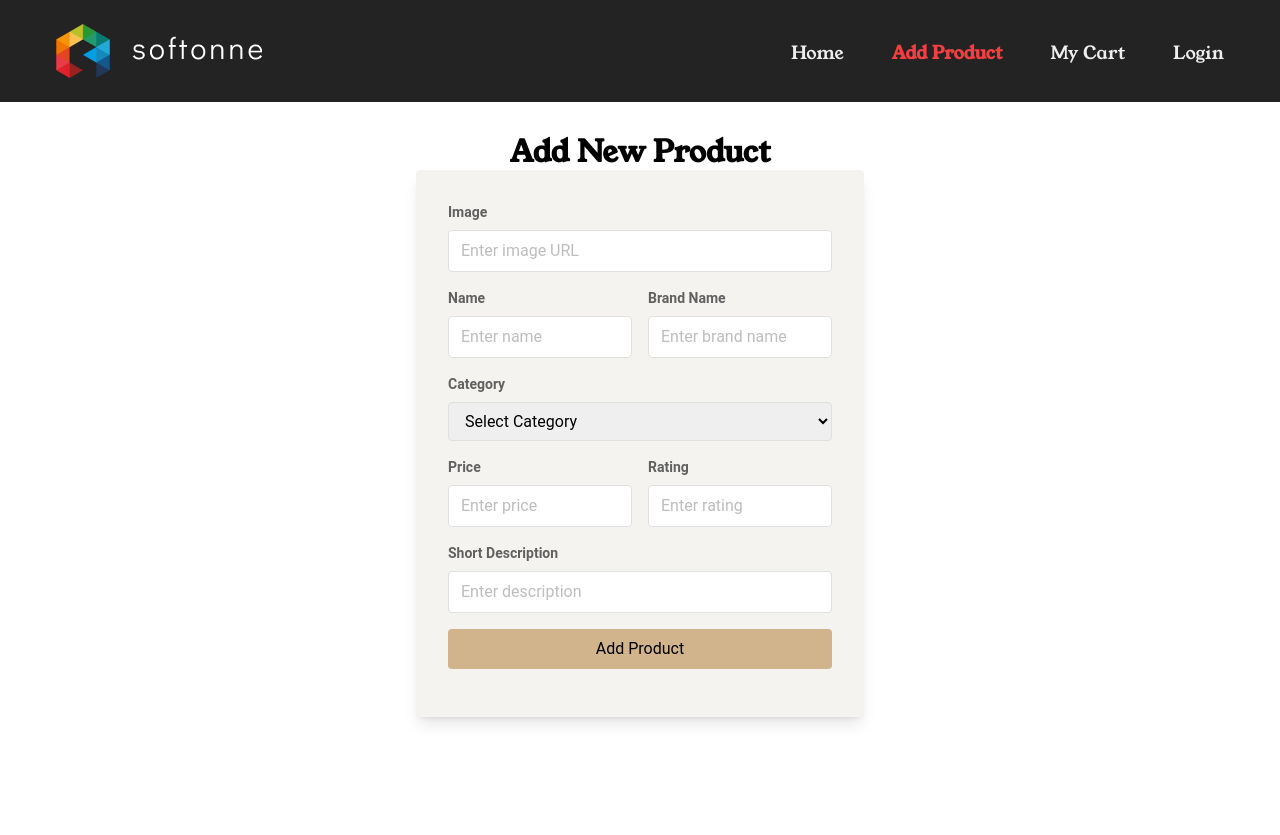
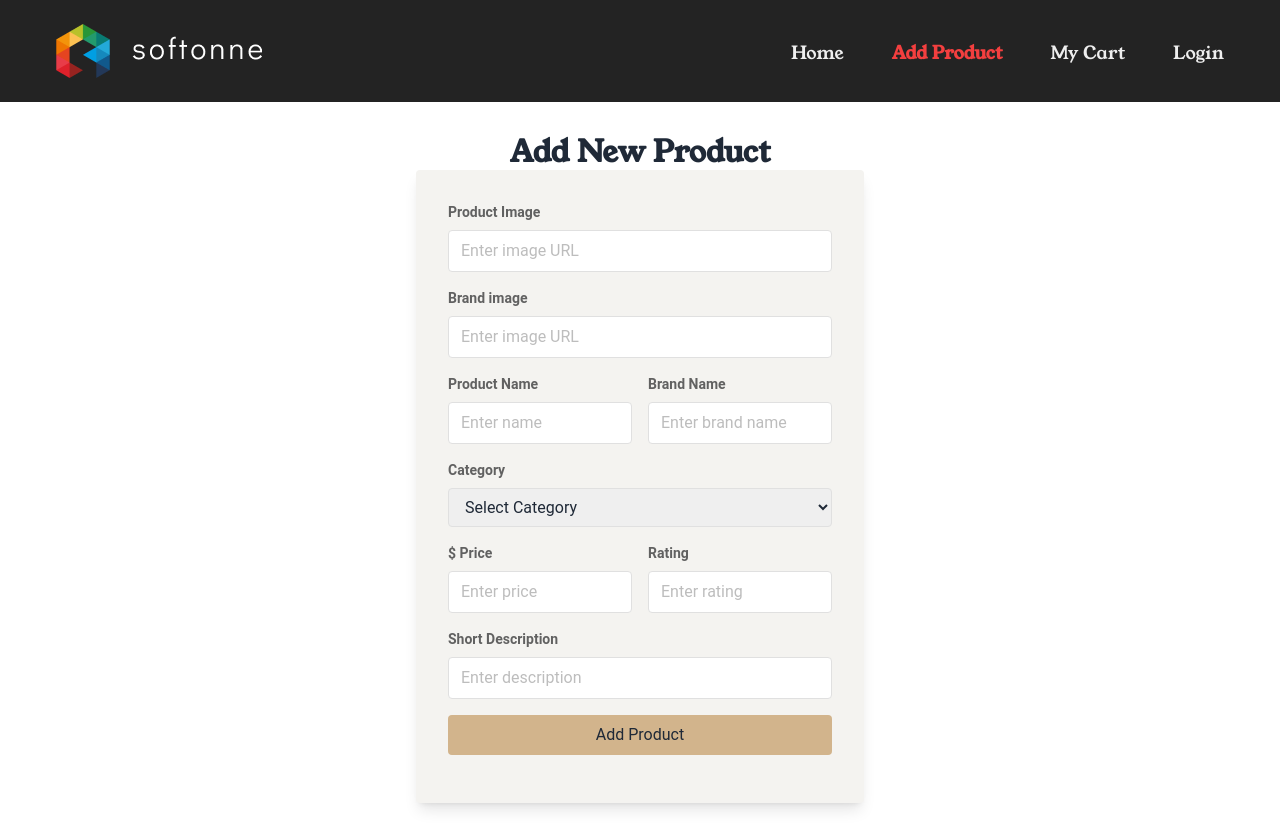
Before and after one commit to Amimu10/Softnee-Electronic-Brandshop-Frontend, a React (Vite) app: page /products in a window 1280 px wide. Before the commit the page ends 800 px from the top, so only its background shows below. Built offline with nearby package versions, Linux system fonts and the light colour scheme.

Commit message:
update brand name & logo from the database 7 shows them in homepage

```diff
--- a/package.json
+++ b/package.json
@@ -28,6 +28,7 @@
     "@types/react-dom": "^18.2.7",
     "@vitejs/plugin-react": "^4.0.3",
     "autoprefixer": "^10.4.16",
+    "daisyui": "^3.9.3",
     "eslint": "^8.45.0",
     "eslint-plugin-react": "^7.32.2",
     "eslint-plugin-react-hooks": "^4.6.0",
--- a/src/components/AddProduct.jsx
+++ b/src/components/AddProduct.jsx
@@ -5,6 +5,7 @@ const AddProduct = () => {
     e.preventDefault();
     const form = e.target;
     const image = form.image.value;
+    const brand_image = form.brand_image.value;
     const name = form.name.value;
     const brand = form.brand.value;
     const category = form.category.value;
@@ -12,9 +13,9 @@ const AddProduct = () => {
     const rating = form.rating.value;
     const description = form.description.value;
 
-    const newProduct = {image, name, brand, category, price, rating, description};
+    const newProduct = {image, brand_image, name, brand, category, price, rating, description};
     console.log(newProduct);
-    fetch('http://localhost:5000/category', {
+    fetch('http://localhost:5000/products', {
       method: 'POST',
       headers: {
         'content-type': 'application/json'
@@ -49,7 +50,7 @@ const AddProduct = () => {
             htmlFor="image"
             className="block text-left text-gray-700 text-sm font-bold mb-2"
           >
-            Image
+           Product Image
           </label>
           <input
             type="text"
@@ -57,7 +58,22 @@ const AddProduct = () => {
             name="image"
             placeholder="Enter image URL"
             className="w-full px-3 py-2 border border-gray-300 rounded focus:outline-none focus:border-indigo-500"
-          />
+         required />
+        </div>
+        <div className="mb-4">
+          <label
+            htmlFor="image"
+            className="block text-left text-gray-700 text-sm font-bold mb-2"
+          >
+            Brand image
+          </label>
+          <input
+            type="text"
+            id="image"
+            name="brand_image"
+            placeholder="Enter image URL"
+            className="w-full px-3 py-2 border border-gray-300 rounded focus:outline-none focus:border-indigo-500"
+         required />
         </div>
 
         <div className="mb-4 flex flex-wrap -mx-2">
@@ -66,7 +82,7 @@ const AddProduct = () => {
               htmlFor="name"
               className="block text-left text-gray-700 text-sm font-bold mb-2"
             >
-              Name
+             Product Name
             </label>
             <input
               type="text"
@@ -74,7 +90,7 @@ const AddProduct = () => {
               name="name"
               placeholder="Enter name"
               className="w-full px-3 py-2 border border-gray-300 rounded focus:outline-none focus:border-indigo-500"
-            />
+              required />
           </div>
 
           <div className="w-full sm:w-1/2 px-2">
@@ -90,7 +106,7 @@ const AddProduct = () => {
               name="brand"
               placeholder="Enter brand name"
               className="w-full px-3 py-2 border border-gray-300 rounded focus:outline-none focus:border-indigo-500"
-            />
+              required />
           </div>
         </div>
 
@@ -123,7 +139,7 @@ const AddProduct = () => {
               htmlFor="price"
               className="block text-left text-gray-700 text-sm font-bold mb-2"
             >
-              Price
+             $ Price
             </label>
             <input
               type="text"
@@ -131,7 +147,7 @@ const AddProduct = () => {
               name="price"
               placeholder="Enter price"
               className="w-full px-3 py-2 border border-gray-300 rounded focus:outline-none focus:border-indigo-500"
-            />
+              required />
           </div>
 
           <div className="w-full sm:w-1/2 px-2">
@@ -146,8 +162,8 @@ const AddProduct = () => {
               id="rating"
               name="rating"
               placeholder="Enter rating"
-              className="w-full px-3 py-2 border border-gray-300 rounded focus:outline-none focus:border-indigo-500"
-            />
+             className="w-full px-3 py-2 border border-gray-300 rounded focus:outline-none focus:border-indigo-500"
+             required />
           </div>
         </div>
         <div className="mb-4">
@@ -163,7 +179,7 @@ const AddProduct = () => {
             name="description"
             placeholder="Enter description"
             className="w-full px-3 py-2 border border-gray-300 rounded focus:outline-none focus:border-indigo-500"
-          />
+            required  />
         </div>
 
         <div className="mb-4">
--- a/src/components/Category.jsx
+++ b/src/components/Category.jsx
@@ -1,31 +1,21 @@
-import { useState, useEffect } from "react";
+import { useLoaderData } from "react-router-dom";
+import ProductCard from "./ProductCard";
 
 const Category = () => {
-  const [categories, setCategories] = useState([]);
-
-  useEffect(() => {
-    fetch("http://localhost:5000/category")
-    .then(res => res.json())
-    .then(data => {
-        console.log(data);
-    })
-  }, [])
+const products = useLoaderData();
 
   return (
-    <div>
-      <h3>Browse Through Our Categories Here.</h3>
-      <div className="flex flex-wrap justify-center">
-        {categories.map((category) => (
-          <div key={category.id} className="m-4 max-w-xs">
-            <img
-              src={category.image}
-              alt={category.name}
-              className="w-full h-32 object-cover rounded-md"
-            />
-            <h3 className="mt-2 text-center">{category.name}</h3>
-          </div>
-        ))}
-      </div>
+    <div className="max-w-[1340px] lg:px-8 mx-auto">
+     <div className="text-center ">
+     <h3 className="lg:text-3xl md:text-2xl text-xl font-semibold font-young text-[#1A1919] text-center mt-14">Browse Through Our Categories Here.</h3>
+      <p className="text-lg text-[#555] text-center font-medium font-young mt-2 mb-8"> Explore a wide range of products in our collection. Click on a brand to
+        view more products from that brand.</p>
+     </div>
+       <div className="grid grid-cols-1 md:grid-cols-2 lg:grid-cols-3 gap-5">
+       {
+        products.map(product => <ProductCard key={product._id} product={product}></ProductCard>)
+       }
+       </div>
     </div>
   );
 };
--- a/src/components/Home.jsx
+++ b/src/components/Home.jsx
@@ -1,4 +1,5 @@
 import Banner from "./Banner";
+import Category from "./Category";
 import Faq from "./FAQ";
 import Footer from "./Footer";
 import HappyClients from "./HappyClients";
@@ -7,6 +8,7 @@ const Home = () => {
     return (
         <div>
             <Banner></Banner>
+            <Category></Category>
             <HappyClients></HappyClients>
             <Faq></Faq>
             <Footer></Footer>
--- /dev/null
+++ b/src/components/ProductCard.jsx
@@ -0,0 +1,18 @@
+const ProductCard = ({ product }) => {
+  const { brand, brand_image } = product;
+
+  return (
+    <div className="max-w-[1340px] lg:px-8 px-6">
+      <div className="card image-full">
+        <figure>
+          <img className="" src={brand_image} alt="Shoes" />
+        </figure>
+        <div className="card-body">
+          <p className="text-center text-[#eee] mt-36 text-2xl font-young font-semibold">{brand}</p>
+        </div>
+      </div>
+    </div>
+  );
+};
+
+export default ProductCard;
--- a/src/main.jsx
+++ b/src/main.jsx
@@ -21,7 +21,8 @@ const router = createBrowserRouter([
     children: [
       {
         path: "/",
-        element: <Home></Home>
+        element: <Home></Home>,
+        loader: () => fetch("http://localhost:5000/products")
       },
       {
         path: "/products",
@@ -40,9 +41,9 @@ const router = createBrowserRouter([
         element: <Register></Register>
       },
       {
-        path: "/category",
-        element: <Category></Category>,
-        loader: () => fetch("http://localhost:5000/category")
+        path: "/",
+        element: <Category></Category>
+
 
       },
 
--- a/tailwind.config.js
+++ b/tailwind.config.js
@@ -15,5 +15,5 @@ module.exports = withMT({
       },
     },
   },
-  plugins: [],
+  plugins: [require("daisyui")],
 });
```
Also changed, not shown: 1 other file (tests, documents, lock files or other folders).
